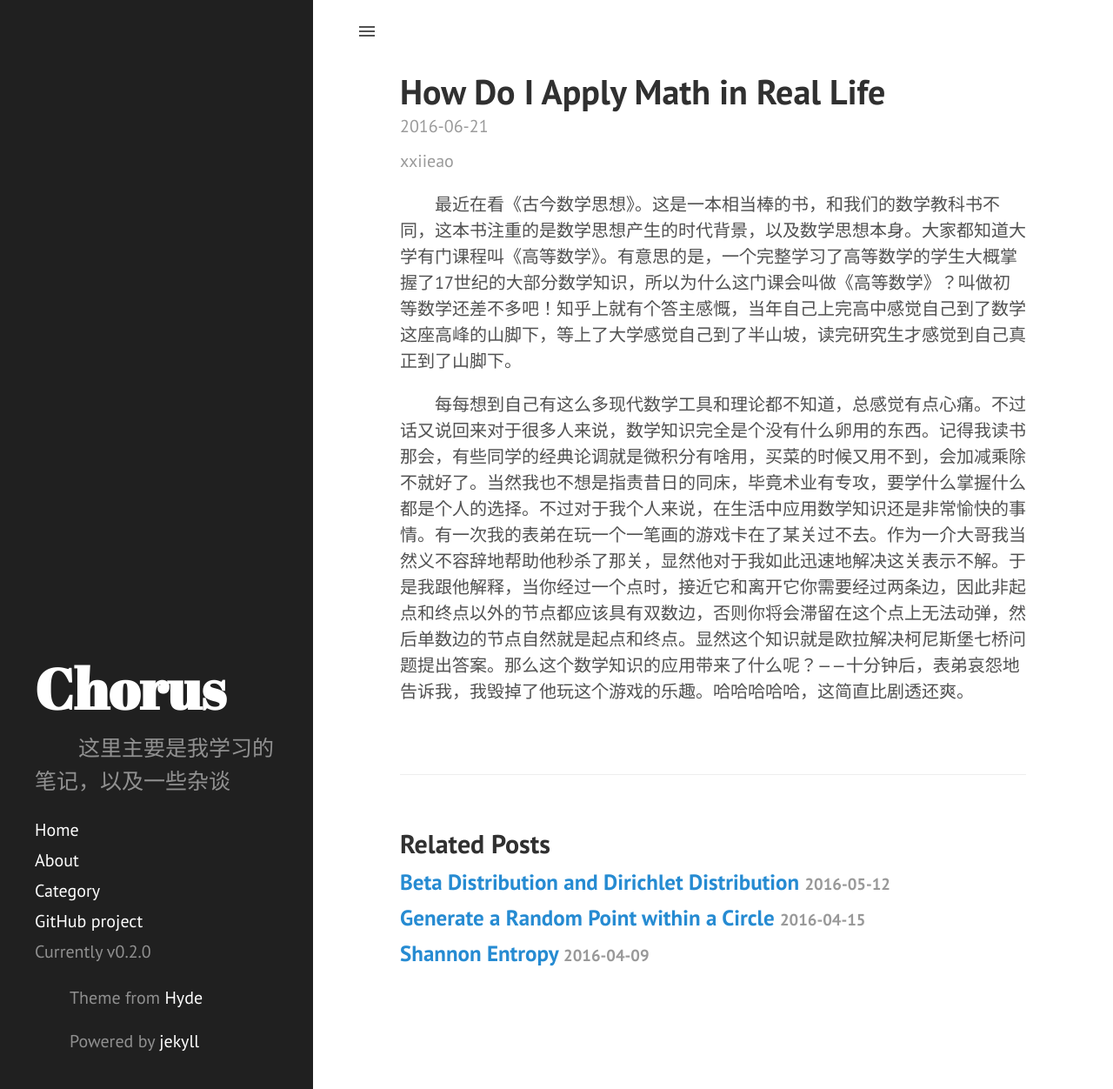
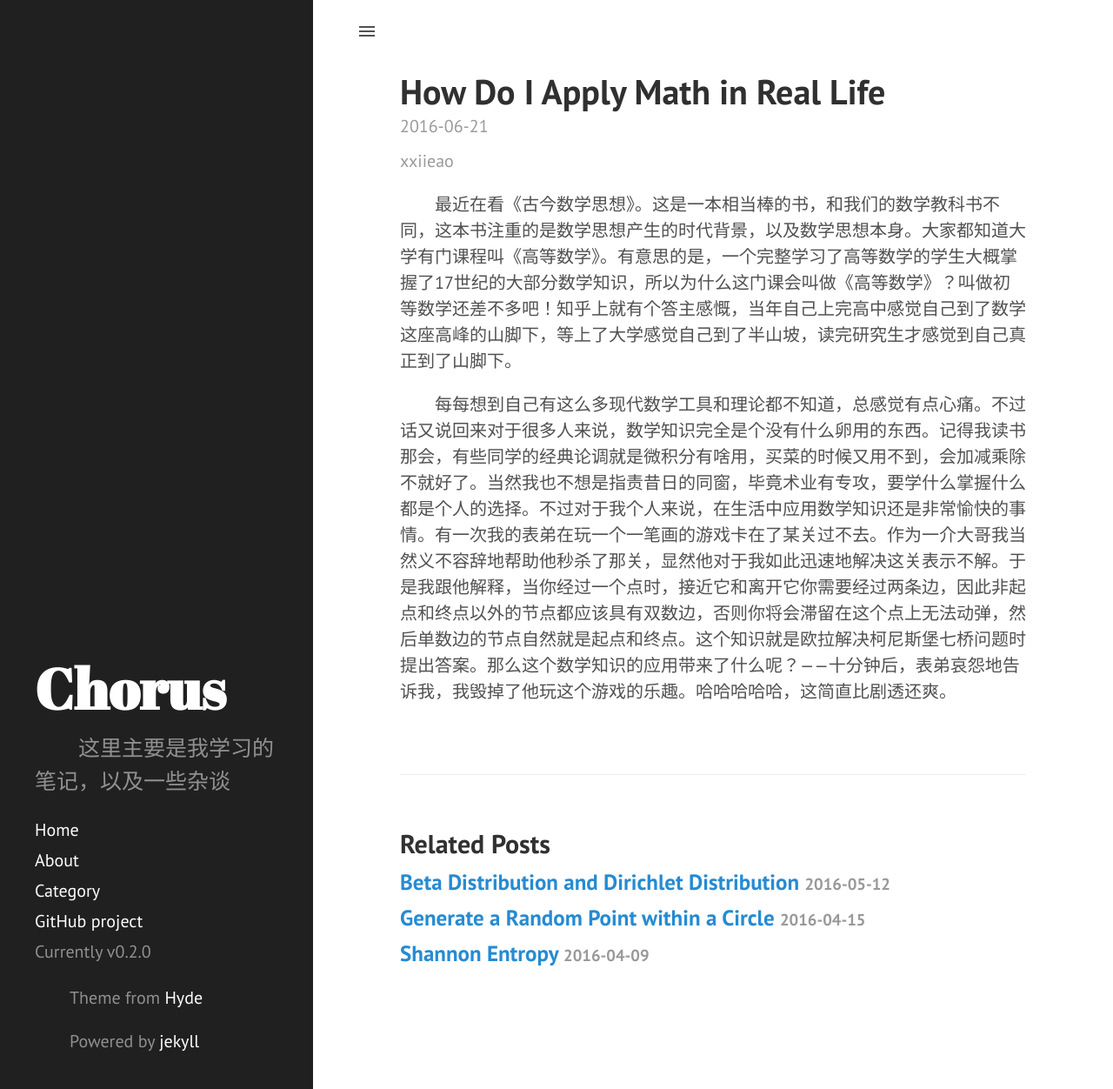
Before and after one commit to xxiieao/xxiieao.github.io, a Jekyll site: the page built from _posts/2016-06-21-How-Do-I-Apply-Math-in-Real-Life.md, in a window 1280 px wide and 1252 px high. Shown: the whole window at 87% size. Built offline with Jekyll 4.4.1, drawn with Linux system fonts in a browser that asks for light colours.

Commit message:
How Do I Apply Math in Real Life

```diff
--- a/_posts/2016-06-21-How-Do-I-Apply-Math-in-Real-Life.md
+++ b/_posts/2016-06-21-How-Do-I-Apply-Math-in-Real-Life.md
@@ -8,4 +8,4 @@ author: xxiieao
 
 最近在看《古今数学思想》。这是一本相当棒的书，和我们的数学教科书不同，这本书注重的是数学思想产生的时代背景，以及数学思想本身。大家都知道大学有门课程叫《高等数学》。有意思的是，一个完整学习了高等数学的学生大概掌握了17世纪的大部分数学知识，所以为什么这门课会叫做《高等数学》？叫做初等数学还差不多吧！知乎上就有个答主感慨，当年自己上完高中感觉自己到了数学这座高峰的山脚下，等上了大学感觉自己到了半山坡，读完研究生才感觉到自己真正到了山脚下。
 
-每每想到自己有这么多现代数学工具和理论都不知道，总感觉有点心痛。不过话又说回来对于很多人来说，数学知识完全是个没有什么卵用的东西。记得我读书那会，有些同学的经典论调就是微积分有啥用，买菜的时候又用不到，会加减乘除不就好了。当然我也不想是指责昔日的同床，毕竟术业有专攻，要学什么掌握什么都是个人的选择。不过对于我个人来说，在生活中应用数学知识还是非常愉快的事情。有一次我的表弟在玩一个一笔画的游戏卡在了某关过不去。作为一介大哥我当然义不容辞地帮助他秒杀了那关，显然他对于我如此迅速地解决这关表示不解。于是我跟他解释，当你经过一个点时，接近它和离开它你需要经过两条边，因此非起点和终点以外的节点都应该具有双数边，否则你将会滞留在这个点上无法动弹，然后单数边的节点自然就是起点和终点。显然这个知识就是欧拉解决柯尼斯堡七桥问题提出答案。那么这个数学知识的应用带来了什么呢？——十分钟后，表弟哀怨地告诉我，我毁掉了他玩这个游戏的乐趣。哈哈哈哈哈，这简直比剧透还爽。
+每每想到自己有这么多现代数学工具和理论都不知道，总感觉有点心痛。不过话又说回来对于很多人来说，数学知识完全是个没有什么卵用的东西。记得我读书那会，有些同学的经典论调就是微积分有啥用，买菜的时候又用不到，会加减乘除不就好了。当然我也不想是指责昔日的同窗，毕竟术业有专攻，要学什么掌握什么都是个人的选择。不过对于我个人来说，在生活中应用数学知识还是非常愉快的事情。有一次我的表弟在玩一个一笔画的游戏卡在了某关过不去。作为一介大哥我当然义不容辞地帮助他秒杀了那关，显然他对于我如此迅速地解决这关表示不解。于是我跟他解释，当你经过一个点时，接近它和离开它你需要经过两条边，因此非起点和终点以外的节点都应该具有双数边，否则你将会滞留在这个点上无法动弹，然后单数边的节点自然就是起点和终点。这个知识就是欧拉解决柯尼斯堡七桥问题时提出答案。那么这个数学知识的应用带来了什么呢？——十分钟后，表弟哀怨地告诉我，我毁掉了他玩这个游戏的乐趣。哈哈哈哈哈，这简直比剧透还爽。
```
